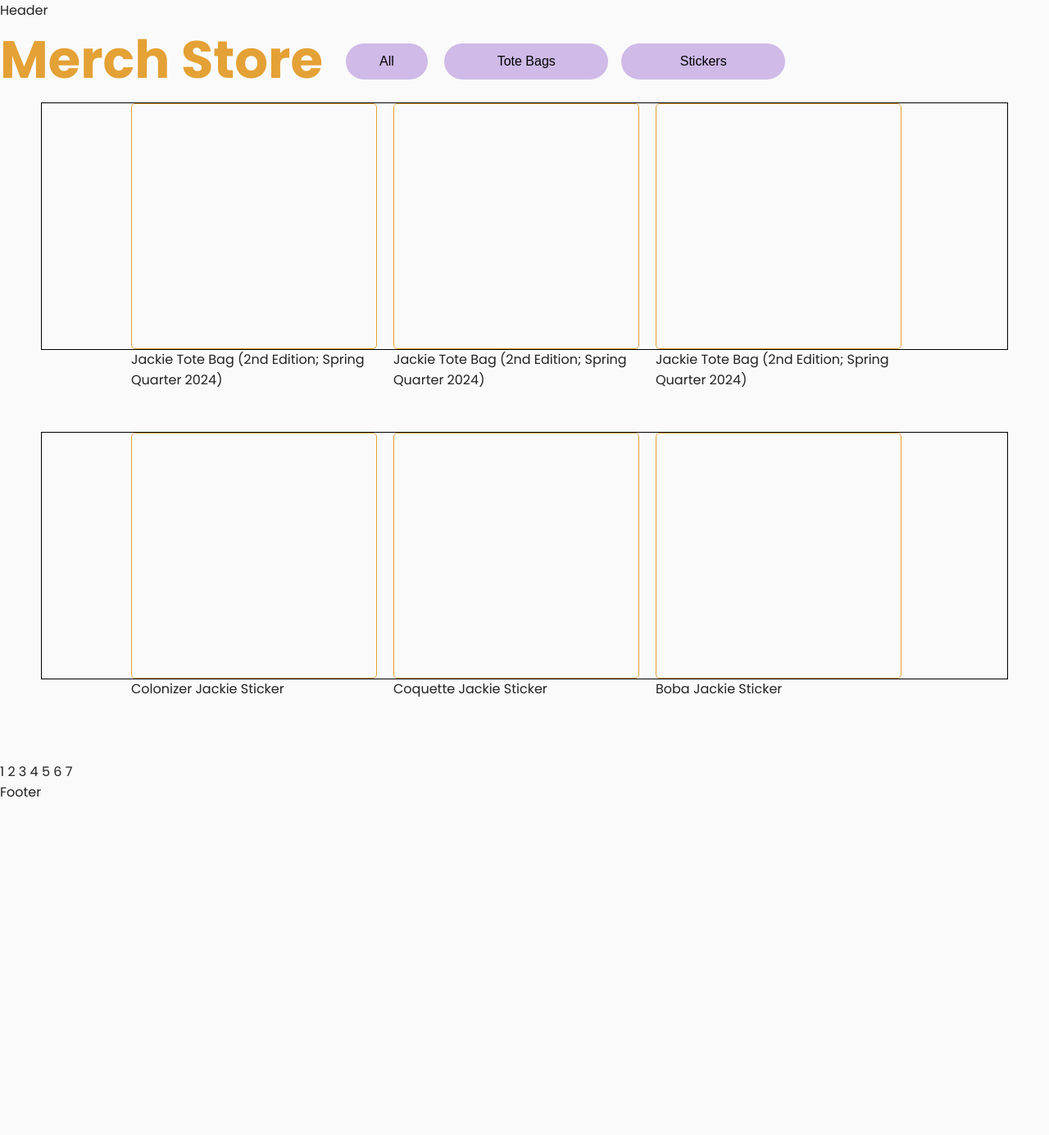
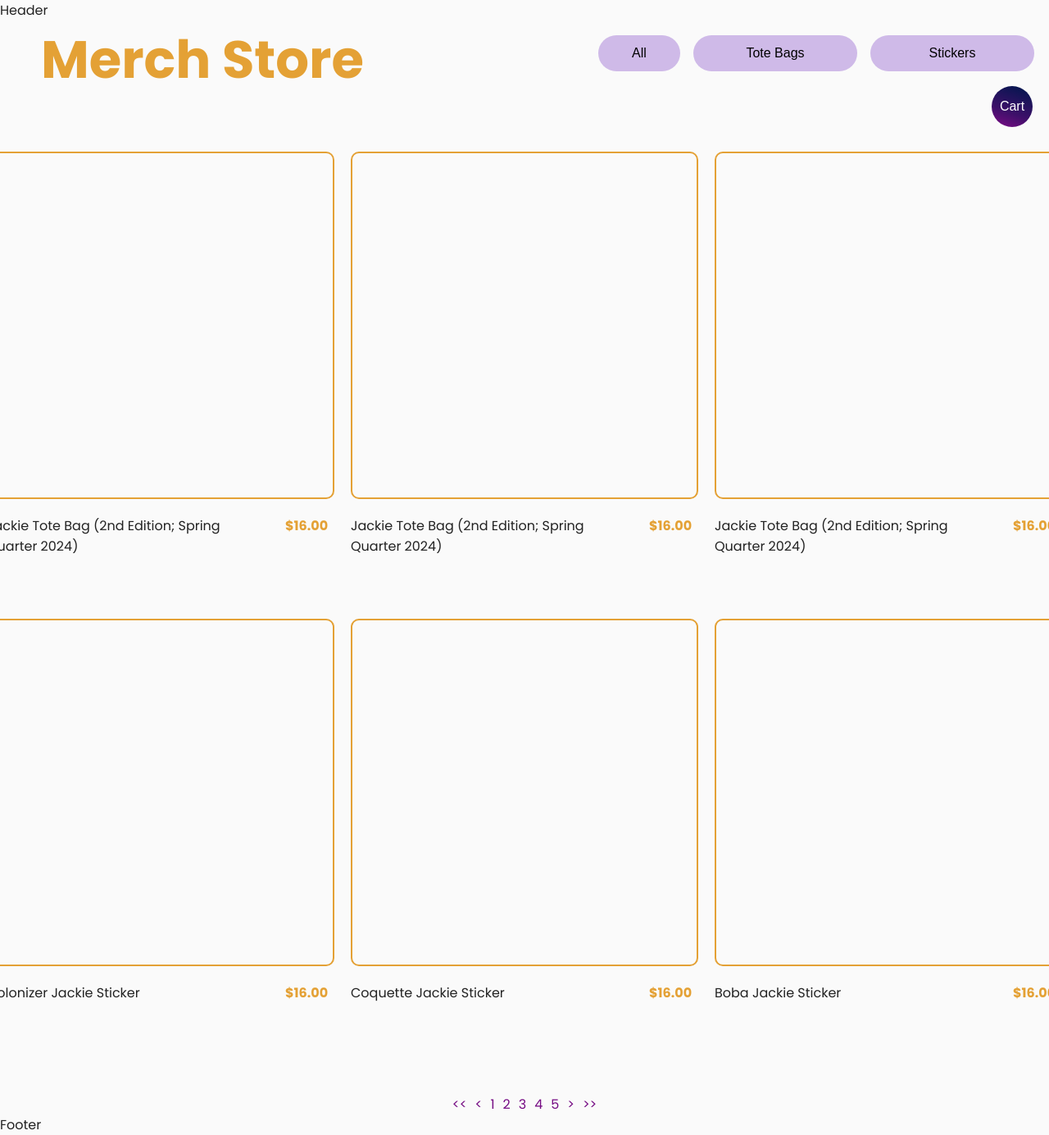
Before and after one commit to include-davis/aggie-fiction, a Next.js app: page /store in a window 1280 px wide. Shown: the whole page at 82% size. Before the commit the page ends 979 px from the top, so only its background shows below. Built offline with nearby package versions, Linux system fonts and the light colour scheme.

Commit message:
Fixed alignment + Added more features

```diff
--- a/app/(pages)/_components/StoreListing/StoreListing.jsx
+++ b/app/(pages)/_components/StoreListing/StoreListing.jsx
@@ -1,5 +1,6 @@
 import styles from "./StoreListing.module.scss";
 import React from 'react';
+import Image from 'next/image'
 
 
 export default function storelisting() {
@@ -9,33 +10,56 @@ export default function storelisting() {
           <h1 className={styles.title}>Merch Store</h1>
 
           <div className={styles.buttons}>
-            <button className={styles.btn1}>All</button>            <button className={styles.btn2}>Tote Bags</button>
+            <button className={styles.btn1}>All</button>
+            <button className={styles.btn2}>Tote Bags</button>
             <button className={styles.btn2}>Stickers</button>
           </div>
 
         </section>
 
+          <div className={styles.cart}>
+            <button className={styles.btn4}>Cart</button>
+          </div>
+
+
         <section className={styles.listbox}>
             <h1 className={styles.listingrow1}>
               <div className={styles.card}>
                 <div className={styles.container}>
-                  {/* <img src={logo} alt="Logo" /> */}
+                  {/* <Image
+                  src="/example.png"
+                  sizes="(max-width: 768px) 100vw, (max-width: 1200px) 50vw, 33vw"
+                  /> */}
                 </div>
-                <p>Jackie Tote Bag (2nd Edition; Spring Quarter 2024)</p>
+
+                <div className={styles.productdetail}>
+                  <p className={styles.productname}>Jackie Tote Bag (2nd Edition; Spring Quarter 2024)</p>
+                  <p className={styles.cost}> $16.00</p>
+                </div>
+
               </div>
 
               <div className={styles.card}>
                 <div className={styles.container}>
 
                 </div>
-                <p>Jackie Tote Bag (2nd Edition; Spring Quarter 2024)</p>
+
+                <div className={styles.productdetail}>
+                  <p className={styles.productname}>Jackie Tote Bag (2nd Edition; Spring Quarter 2024)</p>
+                  <p className={styles.cost}> $16.00</p>
+                </div>
               </div>
 
               <div className={styles.card}>
                 <div className={styles.container}>
 
                 </div>
-                <p>Jackie Tote Bag (2nd Edition; Spring Quarter 2024)</p>
+
+                <div className={styles.productdetail}>
+                  <p className={styles.productname}>Jackie Tote Bag (2nd Edition; Spring Quarter 2024)</p>
+                  <p className={styles.cost}> $16.00</p>
+                </div>
+
               </div>
             </h1>
 
@@ -44,27 +68,49 @@ export default function storelisting() {
                 <div className={styles.container}>
 
                 </div>
-                <p>Colonizer Jackie Sticker</p>
+
+                <div className={styles.productdetail}>
+                  <p className={styles.productname}> Colonizer Jackie Sticker</p>
+                  <p className={styles.cost}> $16.00</p>
+                </div>
               </div>
 
               <div className={styles.card}>
                 <div className={styles.container}>
 
                 </div>
-                <p>Coquette Jackie Sticker</p>
+
+                <div className={styles.productdetail}>
+                  <p className={styles.productname}> Coquette Jackie Sticker</p>
+                  <p className={styles.cost}> $16.00</p>
+                </div>
               </div>
 
               <div className={styles.card}>
                 <div className={styles.container}>
 
                 </div>
-                <p>Boba Jackie Sticker</p>
+
+                <div className={styles.productdetail}>
+                  <p className={styles.productname}>Boba Jackie Sticker</p>
+                  <p className={styles.cost}> $16.00</p>
+                </div>
               </div>
             </h1>
         </section>
 
         <section className={styles.bottom}>
-          <p>1 2 3 4 5 6 7</p>
+        <div className={styles.pagination}>
+          <a href="#" class="page-link" data-page="2">&lt;&lt;</a>
+          <a href="#" class="page-link" data-page="2">&lt;</a>
+            <a href="#" class="page-link" data-page="1">1</a>
+            <a href="#" class="page-link" data-page="2">2</a>
+            <a href="#" class="page-link" data-page="3">3</a>
+            <a href="#" class="page-link" data-page="4">4</a>
+            <a href="#" class="page-link" data-page="5">5</a>
+          <a href="#" class="page-link" data-page="2">&gt;</a>
+          <a href="#" class="page-link" data-page="2">&gt;&gt;</a>
+        </div>
         </section>
       </main>
     );
--- a/app/(pages)/_components/StoreListing/StoreListing.module.scss
+++ b/app/(pages)/_components/StoreListing/StoreListing.module.scss
@@ -1,58 +1,89 @@
    .main {
-        justify-content: center;
-        width: 100%;
-        height: 100%;
+          // border: solid black 1px;
+          display: flex;
+          justify-content: center;
    }
 
    .title{
-    color: #E4A135;
-    font-size: 64px;
-    font: Poppins;
+     // border: solid black 1px;
+          margin-left: 50px;
+
+          color: #E4A135;
+          font-size: 64px;
+          font-family: 'Poppins', sans-serif;
    }
 
-    .top, .listingrow1, .listingrow2{
+   .top {
+     height: 80px;
+   }
+
+    .top, .listingrow1, .listingrow2, .cart{
+     // border: solid black 1px;
         display: flex;
-        flex-direction: row;
-        // margin-top: 50px;
    }
 
    .listingrow1, .listingrow2{
-    margin-bottom: 100px;
-    margin-right: 50px;
-    margin-left:50px;
-    border: 1px black solid;
-    justify-content: center;
+     // border: black solid 1px;
+          margin-bottom: 50px;
+
+          display: flex;
+          justify-content: center;
    }
+
    .buttons {
-        // border: solid black 1px;
-        justify-content: end;
-        margin: 10px;
+          // border: solid black 1px;
         padding: 10px;
+        margin-left: auto;
    }
 
    .btn1{
         margin: 8px;
+
         border-radius: 50px;
         border: 0px;
         background-color: #CFBAE8;
         font-size: 16px;
+
         width: 100px;
         height: 44px;
 
    }
-   .btn2, .btn3{
+   .btn2{
         margin: 8px;
+
         border-radius: 50px;
         border: 0px;
         background-color: #CFBAE8;
         font-size: 16px;
+
         width: 200px;
         height: 44px;
    }
 
-   .btn1:hover, .btn2:hover, .btn3:hover{
+   .btn1:active, .btn2:active{
     background: linear-gradient(200deg, #04164F 7.1%, #3D1069 62.03%, #750B83 94.99%);
     color: white;
+   }
+
+   .cart{
+     // border: solid black 1px;
+     margin-left: auto;
+     margin-bottom: 20px;
+
+     width: 70px;
+     height: 50px;
+   }
+
+   .btn4{
+          // margin: 8px;
+        border-radius: 50px;
+        border: 0px;
+        font-size: 16px;
+        background: linear-gradient(200deg, #04164F 7.1%, #3D1069 62.03%, #750B83 94.99%);
+        color: white;
+
+        width: 50px;
+        height: 50px;
    }
 
 
@@ -67,24 +98,82 @@
 
 
    .container {
-    border: solid #E4A135 1px;
-    margin: px;
+    border: solid #E4A135 2px;
     transition: 0.3s;
-    border-radius: 5px;
-    width: 300px;
-    height: 300px;
+    border-radius: 10px;
+
+    width: 424px;
+    height: 424px;
    }
 
    .card {
-    margin-right: 20px;
-    width: 300px;
-    height: 300px;
+     // border: black solid 1px;
+
+     margin: 10px;
+
+    width: 424px;
+    height: 500px;
     }
 
     .card:hover {
         box-shadow: 0 8px 16px 0 rgba(0,0,0,0.2);
     }
 
-    .container {
-        padding: 2px 16px;
+    .productdetail{
+     // border: black solid 1px;
+     display: flex;
+     flex-direction: row;
+
+     padding-top: 20px;
+
+     width: 424px;
+     height: 70px;
+
     }
+
+    .productname{
+     // border: black solid 1px;
+     width: 300px;
+    }
+
+    .cost{
+     // border: black solid 1px;
+     padding-right: 20px;
+     margin-left: auto;
+
+     color: #E4A135;
+     font-family: 'Poppins', sans-serif;
+     font-weight: bold;
+
+     width: 60px;
+    }
+
+    .bottom{
+     // border: 1px black solid;
+     padding-top: 0px;
+    }
+
+    .pagination {
+     display: flex;
+     justify-content: center;
+     list-style-type: none;
+   }
+
+   .pagination a {
+     padding-top: 20px;
+     margin: 0 5px;
+
+     text-decoration: none;
+     color: #750B83;
+     border-radius: 5px;
+   }
+
+   .pagination a:hover {
+     font-weight: bold;
+     font-size: 18px;
+   }
+
+   .pagination .active {
+     color: white;
+     background-color: black;
+   }
```
